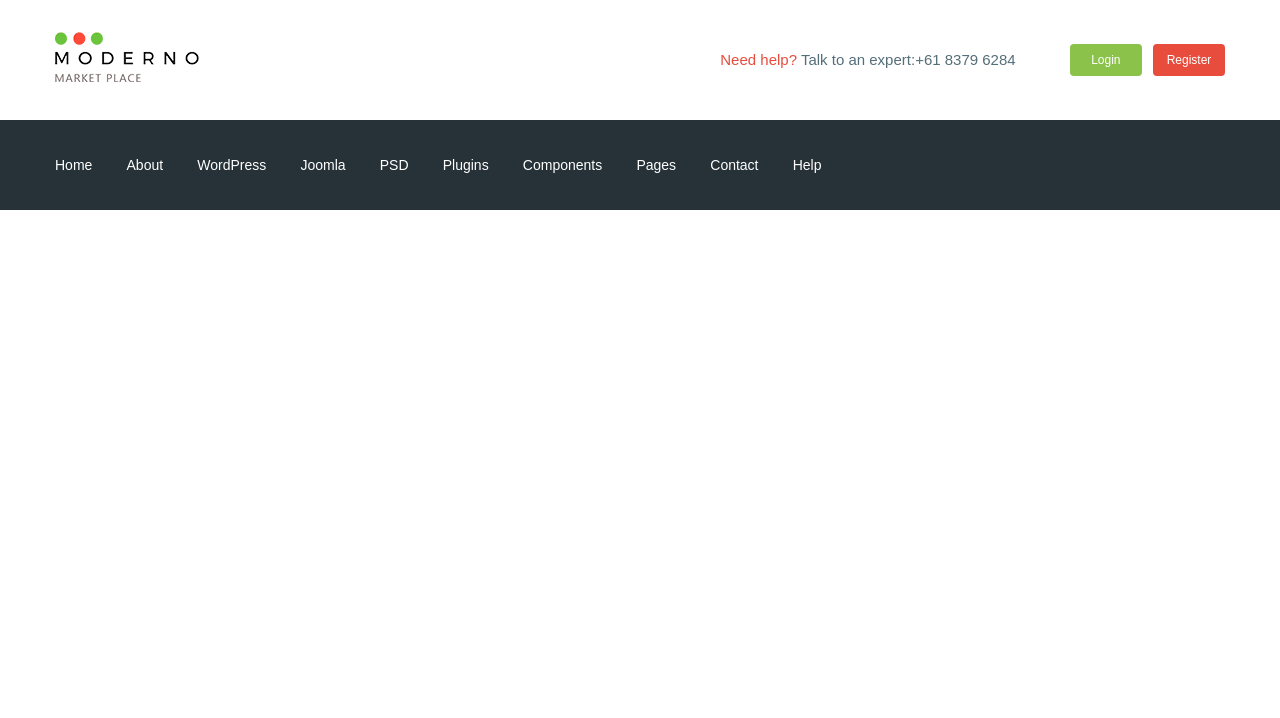
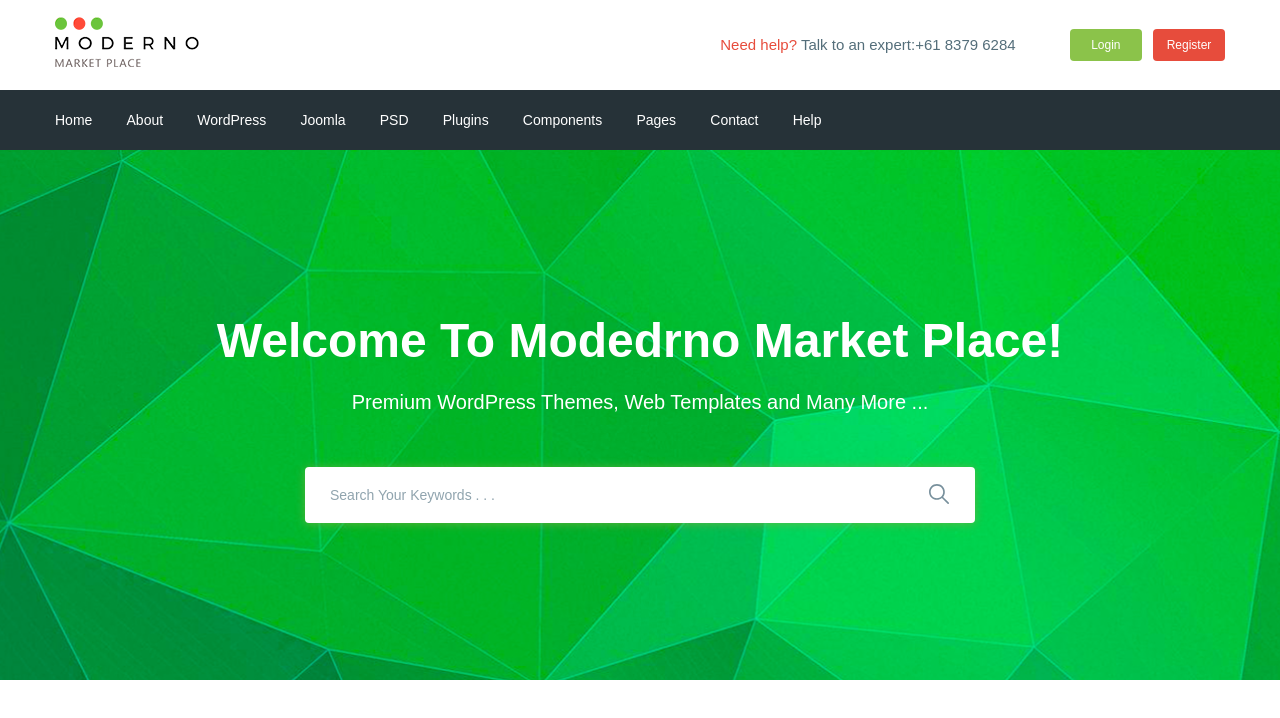
Before and after one commit to MrJaroo/moderno, a website: page app/index.html in a window 1280 px wide. Drawn offline with nearby package versions, Linux system fonts and the light colour scheme; files that its build step writes are made by us from their sources.

Commit message:
added search section

```diff
--- a/app/index.html
+++ b/app/index.html
@@ -52,6 +52,28 @@
         </div>
     </header>
 
+    <section class="search" style="background-image: url(images/search-bg.png);">
+        <div class="container">
+            <div class="search__inner">
+                <div class="search__inner-title">
+                    Welcome To Modedrno Market Place!
+                </div>
+                <div class="search__inner-text">
+                    Premium WordPress Themes, Web Templates and Many More ...
+                </div>
+                <div class="search__inner-form">
+                    <form>
+                        <input type="text" placeholder="Search Your Keywords . . ." required>
+                        <button type="submit">
+                            <img src="images/icons/search.svg" alt="search">
+                        </button>
+                    </form>
+                </div>
+            </div>
+        </div>
+    </section>
+
+
 
 
     <script src="https://ajax.googleapis.com/ajax/libs/jquery/3.5.1/jquery.min.js"></script>
--- a/app/scss/_global.scss
+++ b/app/scss/_global.scss
@@ -25,7 +25,7 @@
    .container {
       max-width: 1200px;
       margin: 0 auto;
-      padding: 15px;
+      padding: 0 15px;
    }
 
    body {
--- a/app/scss/style.scss
+++ b/app/scss/style.scss
@@ -1,6 +1,6 @@
-@import 'vars';
-@import 'global';
-@import 'fonts';
+@import "vars";
+@import "global";
+@import "fonts";
 
 .header__top-inner {
   display: flex;
@@ -12,7 +12,7 @@
 .header__text {
   margin-left: auto;
   margin-right: 50px;
-  span{
+  span {
     color: $red;
   }
 }
@@ -57,3 +57,63 @@
     color: #fff;
   }
 }
+
+.search {
+  min-height: 530px;
+  background-repeat: no-repeat;
+  background-size: cover;
+  background-position: center;
+}
+
+.search__inner {
+  padding: 155px 0px 100px;
+  text-align: center;
+  color: #fff;
+  &-title {
+    margin-bottom: 10px;
+    font-size: 48px;
+    font-weight: 700;
+    line-height: 72px;
+  }
+  &-text {
+    margin-bottom: 50px;
+    font-size: 20px;
+    font-weight: 500;
+    line-height: 30px;
+  }
+  &-form {
+    position: relative;
+    max-width: 670px;
+    margin: 0 auto;
+    input {
+      display: block;
+      width: 100%;
+      height: 56px;
+      padding-left: 25px;
+      padding-right: 60px;
+      font-size: 14px;
+      font-weight: 500;
+      border-radius: 4px;
+      border: transparent;
+      box-shadow: 0px 1px 10px 0px rgba(124, 178, 64, 0.75);
+      outline: transparent;
+      &::placeholder {
+        color: #90a4ae;
+        font-weight: 500;
+      }
+    }
+    button {
+      position: absolute;
+      right: 20px;
+      top: 16px;
+      border: transparent;
+      background-color: transparent;
+      img {
+        width: 20px;
+        height: 20px;
+        background-size: cover;
+        background-repeat: no-repeat;
+      }
+    }
+  }
+}
```
Also changed, not shown: app/images/icons/search.svg (added), app/images/search-bg.png (added).
